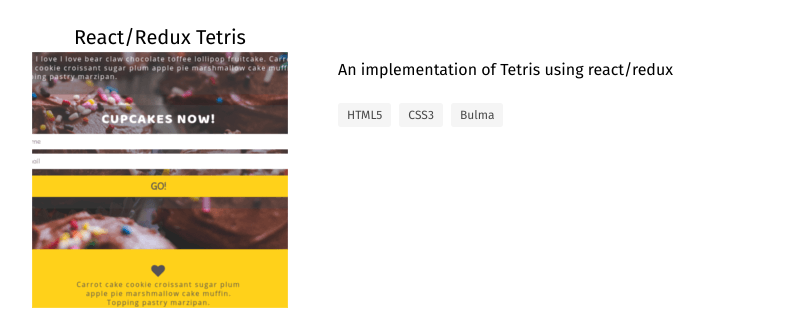
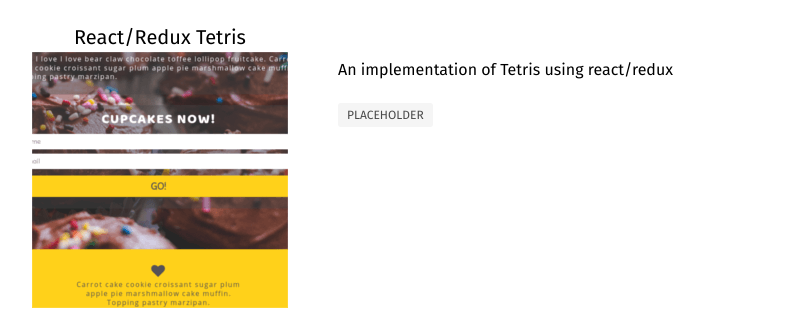
Before and after one commit to Selhar/selhar.github.io, a Jekyll site: the page built from index.html, in a window 1280 px wide and 900 px high, scrolled down 1933 px. Shown: the part 152-461 px from the top of the window, without its empty margins (30-831 px from the left). Built offline with Jekyll 4.4.1, drawn with Linux system fonts in a browser that asks for light colours; some web fonts are replaced.

Commit message:
responsiveness

```diff
--- a/_includes/portfolio.html
+++ b/_includes/portfolio.html
@@ -108,9 +108,7 @@
 					<!--
 						Tags
 					-->
-					<span class="tag">HTML5</span>
-					<span class="tag">CSS3</span>
-					<span class="tag">Bulma</span>
+					<span class="tag">PLACEHOLDER</span>
 				</div>
 			</div>
 		</div>
```
